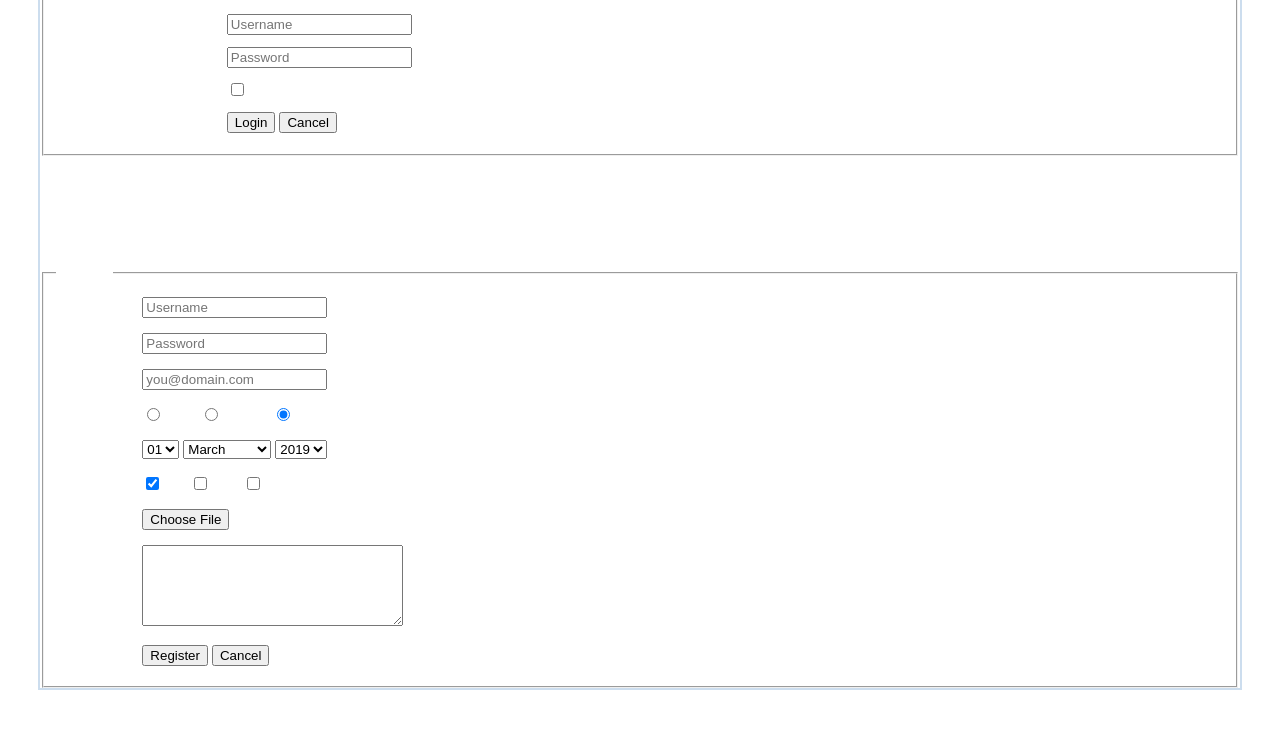
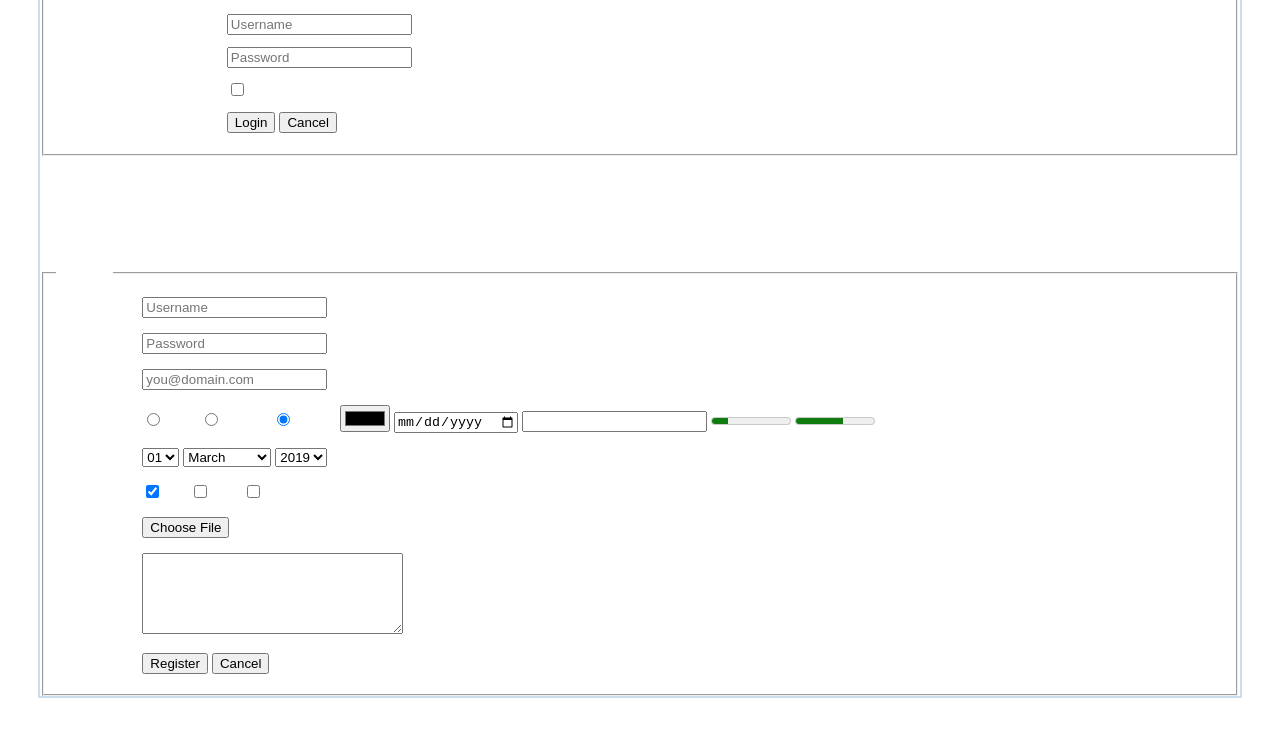
Before and after one commit to shresthaemma/TBC-IT-lab, a plain HTML site: page index1.html in a window 1280 px wide. Shown: the part 41-778 px from the top of the page. Drawn offline with Linux system fonts and the light colour scheme.

Commit message:
Update index1.html

```diff
--- a/index1.html
+++ b/index1.html
@@ -80,6 +80,13 @@
 						<input type= "radio" name="Gender" checked value="M"/>Male
 						<input type= "radio" name="Gender" checked value="F"/>Female
 						<input type= "radio" name="Gender" checked value="O"/>Others
+
+					        <input type="color" name="color"/>
+						<input type="date" name="dob"/>
+						<input type="number" name="phone"/>
+
+						<meter value="2" min="0" max="10">2 out of 10</meter>
+                                                <meter value="0.6">60%</meter>
 						</td>
 				</tr>
 				<tr>
```
